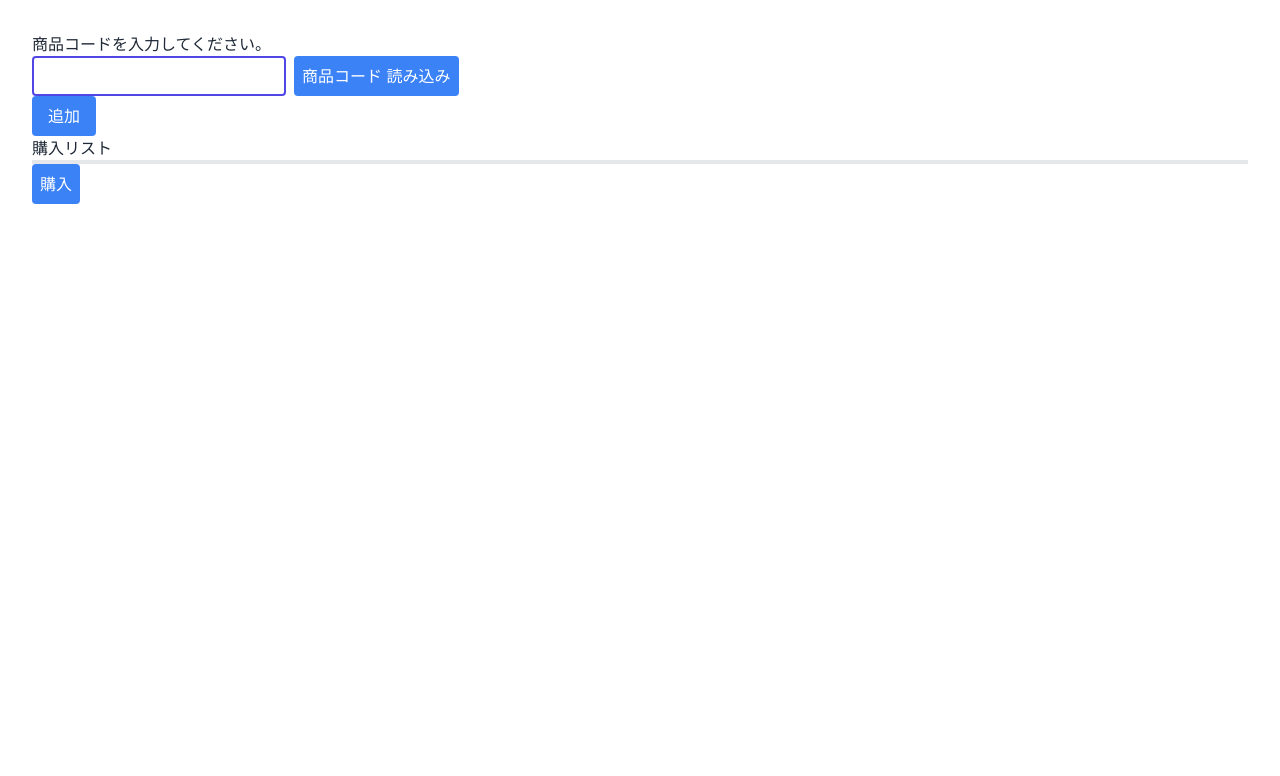
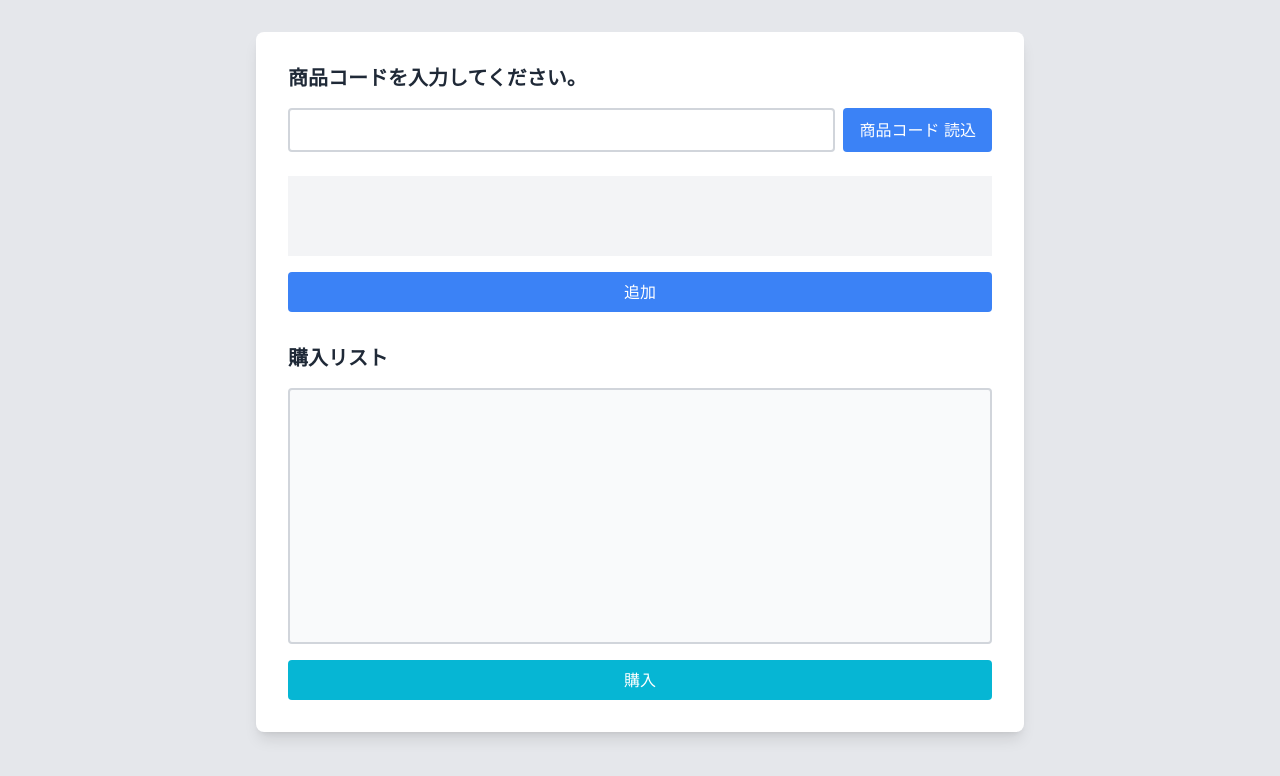
Before and after one commit to IwamuraHayato/Step4_POS-APP_front, a Next.js app: page / in a window 1280 px wide. Shown: the top 776 px of the page. Built offline with nearby package versions, Linux system fonts and the light colour scheme.

Commit message:
ローカル環境での開発完了

```diff
--- a/src/app/page.jsx
+++ b/src/app/page.jsx
@@ -14,9 +14,9 @@ export default function Home() {
         'Content-Type': 'application/json',
       },
       });
-    console.log(`Request URL: http://127.0.0.1:8000/api/read?itemCode=${itemCode}`);
+    // console.log(`Request URL: http://127.0.0.1:8000/api/read?itemCode=${itemCode}`);
     const data = await response.json();
-    console.log('Response Data:', data);
+    // console.log('Response Data:', data);
     setPostResult(data);
     } catch (error) {
       console.error('Error:', error);
@@ -57,8 +57,8 @@ export default function Home() {
       })
       });
       const data = await response.json();
-      console.log('Response Data:', data);
-      alert('購入が完了しました');
+      // console.log('Response Data:', data);
+      alert(`購入が完了しました\n\n ${data[0][0]}円`);
       setList([]); //購入リストをクリア
 
     } catch (error) {
@@ -68,60 +68,58 @@ export default function Home() {
   };
 
   return (
-    <div className="p-8">
-      <section>
-        <h1>商品コードを入力してください。</h1>
-        <div className="flex gap-2">
+    <div className="flex flex-col items-center bg-gray-200 min-h-screen p-8">
+      <div className="w-full max-w-3xl bg-white shadow-lg rounded-lg p-8">
+        <h1 className="text-xl font-bold mb-4">商品コードを入力してください。</h1>
+        <div className="flex flex-col sm:flex-row gap-2 mb-6">
           <input
             type="number"
             value={itemCode}
-            onChange={(e) => setItemCode(Number(e.target.value) ||'')}
-            className="border-2 border-indigo-600 rounded px-2 py-1"
+            onChange={(e) => setItemCode(Number(e.target.value) || '')}
+            className="border-2 border-gray-300 rounded px-4 py-2 flex-1"
           />
           <button
-            className="bg-blue-500 hover:bg-blue-600 text-white px-2 py-2 rounded"
-            onClick={handlePostRequest}>商品コード 読み込み
+            className="bg-blue-500 hover:bg-blue-600 text-white px-4 py-2 rounded"
+            onClick={handlePostRequest}
+          >
+            商品コード 読込
           </button>
         </div>
+        <div className='bg-gray-100 h-20 mb-4'>
         {postResult && (
-          <div className="mt-2">
-            {postResult.error ? (
-              <p>{postResult.error}</p>
-            ) : (
-              <div>
-                <p>{postResult.NAME}</p>
+          <div className="mb-4 p-4 bg-gray-100 rounded">
+            <p className="font-bold">{postResult.NAME}</p>
             <p>{postResult.PRICE}円</p>
           </div>
         )}
         </div>
-        )}
-      </section>
+        <button
+          className="bg-blue-500 hover:bg-blue-600 text-white px-4 py-2 rounded w-full"
+          onClick={addList}
+        >
+          追加
+        </button>
 
-      {/* 購入リストへ追加 */}
-      <section>
-        <button
-          className="bg-blue-500 hover:bg-blue-600 text-white px-4 py-2 rounded"
-          onClick={addList}>追加
-        </button>
-      </section>
-
-      {/* 購入リスト */}
-      <section>
-        <h1>購入リスト</h1>
-        <div className='border-2'>
-          <ul>
+        <div className="mt-8">
+          <h2 className="text-xl font-bold mb-4">購入リスト</h2>
+          <div className="border-2 border-gray-300 rounded p-4 bg-gray-50 h-64">
+            <ul className="space-y-2">
               {list.map((item, index) => (
-              <li key={index}>
-                <p>{item.NAME} ×１ {item.PRICE}円　{item.PRICE}円</p>
+                <li key={index} className="flex justify-between">
+                  <span>{item.NAME} ×1</span>
+                  <span>{item.PRICE}円</span>
                 </li>
               ))}
             </ul>
           </div>
           <button
-          className="bg-blue-500 hover:bg-blue-600 text-white px-2 py-2 rounded"
-          onClick= {handlePurchase}>購入
+            className="bg-cyan-500 hover:bg-cyan-600 text-white px-4 py-2 rounded w-full mt-4"
+            onClick={handlePurchase}
+          >
+            購入
           </button>
-      </section>
+        </div>
+      </div>
     </div>
   );
 }
```
Lines whose indentation alone changed are shown as unchanged.
